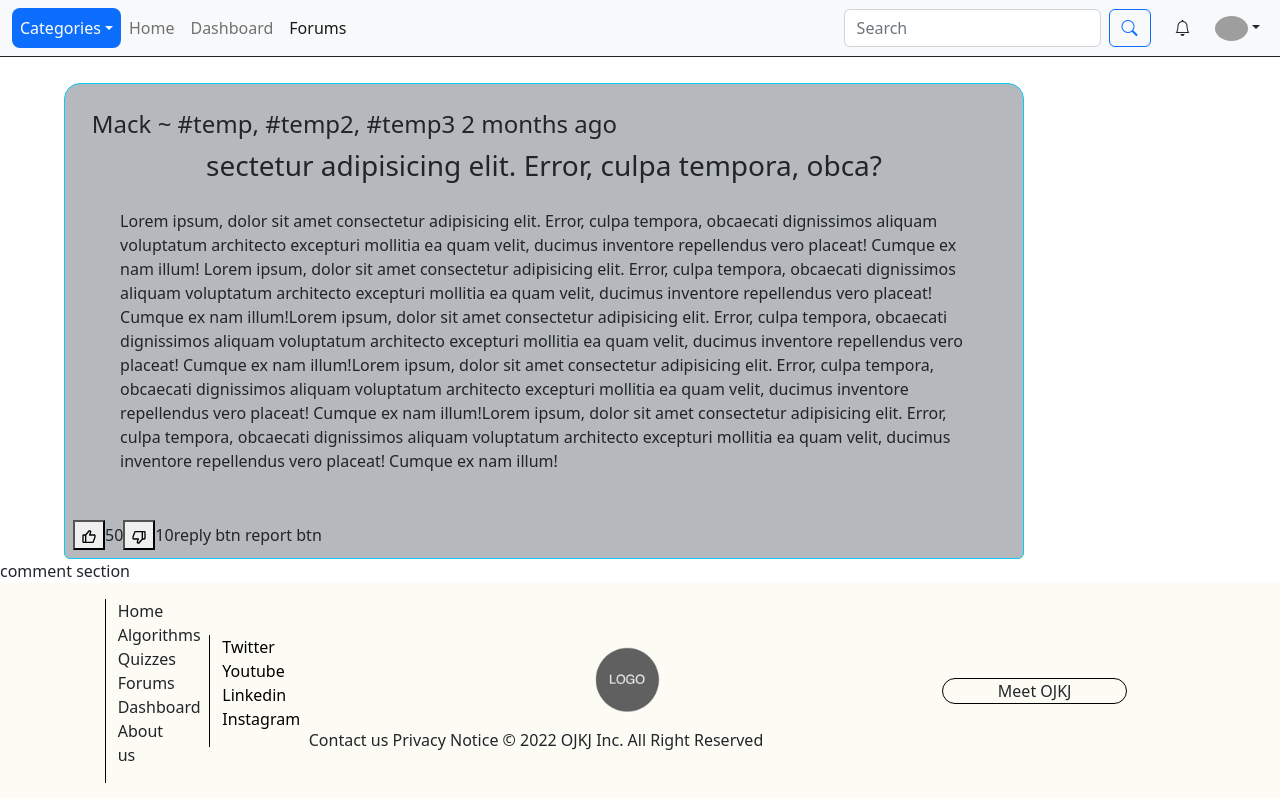
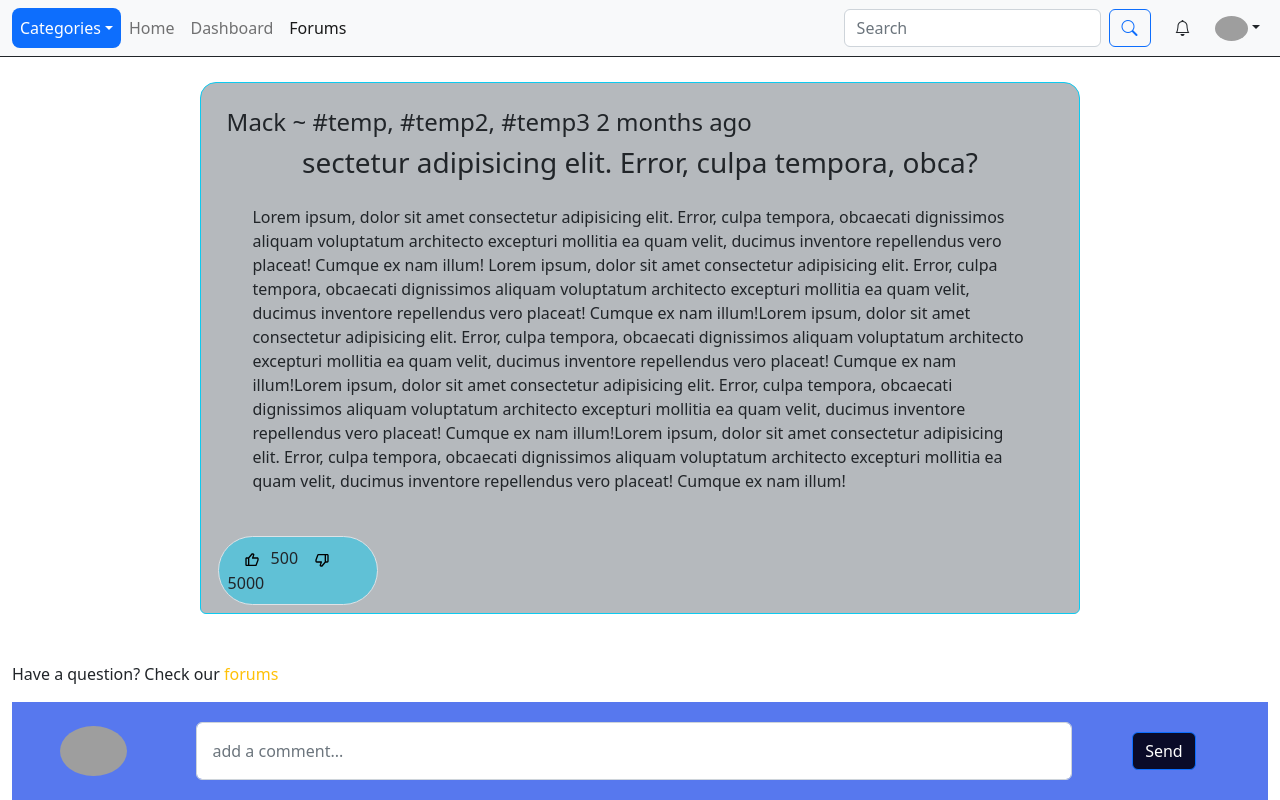
Before and after one commit to OrbelB/SimplyAlgorithms, a React (Create React App) app in the folder frontend/: page /forums/1 in a window 1280 px wide. Shown: the top 800 px of the page. Built offline with nearby package versions, Linux system fonts and the light colour scheme; grey boxes are pictures that could not be loaded.

Commit message:
forum post finished

```diff
--- a/frontend/src/components/forums/post_template/ForumPost.jsx
+++ b/frontend/src/components/forums/post_template/ForumPost.jsx
@@ -4,12 +4,13 @@ import cx from "classnames";
 import fp from "./ForumPost.module.css";
 import { BiLike, BiDislike } from 'react-icons/bi';
 import {useState} from "react";
+import CommentFrame from "../../comment/CommentFrame";
 let forum_post = {
   user:   "Mack",
   title:  "sectetur adipisicing elit. Error, culpa tempora, obca?",
   text:   "Lorem ipsum, dolor sit amet consectetur adipisicing elit. Error, culpa tempora, obcaecati dignissimos aliquam voluptatum architecto excepturi mollitia ea quam velit, ducimus inventore repellendus vero placeat! Cumque ex nam illum! Lorem ipsum, dolor sit amet consectetur adipisicing elit. Error, culpa tempora, obcaecati dignissimos aliquam voluptatum architecto excepturi mollitia ea quam velit, ducimus inventore repellendus vero placeat! Cumque ex nam illum!Lorem ipsum, dolor sit amet consectetur adipisicing elit. Error, culpa tempora, obcaecati dignissimos aliquam voluptatum architecto excepturi mollitia ea quam velit, ducimus inventore repellendus vero placeat! Cumque ex nam illum!Lorem ipsum, dolor sit amet consectetur adipisicing elit. Error, culpa tempora, obcaecati dignissimos aliquam voluptatum architecto excepturi mollitia ea quam velit, ducimus inventore repellendus vero placeat! Cumque ex nam illum!Lorem ipsum, dolor sit amet consectetur adipisicing elit. Error, culpa tempora, obcaecati dignissimos aliquam voluptatum architecto excepturi mollitia ea quam velit, ducimus inventore repellendus vero placeat! Cumque ex nam illum!",
-  like:   50,
-  dislike:10,
+  like:   500,
+  dislike:5000,
   posted: "2 months ago",
   tags:   "#temp, #temp2, #temp3",
   photo:  "add later",
@@ -63,8 +64,15 @@ export default function ForumPost ()  {
     }
 
   return (
-    <div key={id} className={cx(fp["window"], "contaainer-fluid")}>
-      <div className={cx(fp["post"], "border border-success p-2 rounded-bottom rounded-4 border-info bg-secondary text-dark bg-opacity-50 w-75 h-auto d-inline-block ")}>
+    <div key={id} className={cx(fp["window"], "container-fluid")}>
+      <div className={cx()}>
+
+      <div className={cx(fp["side2"])}>
+        <h1 className={cx(fp["category-label"])}>Related Posts</h1>
+          <div className={cx(fp["related-posts"])}>
+         </div>
+      </div>
+      <div className={cx(fp["post"], "border border-success p-2 rounded-bottom rounded-4 border-info bg-secondary text-dark bg-opacity-50 h-auto d-inline-block ")}>
         <div className={cx(fp['user'])}>
           <h4 >
             {
@@ -74,16 +82,14 @@ export default function ForumPost ()  {
         </div>
         <h3 className={cx(fp['title'])}>{forum_post.title}</h3>
         <div className={cx(fp['quetion'], "overflow-auto fw-normal lh-base")}>{forum_post.text}</div>
-        <div className={cx(fp["vote"])}>
+        <div className={cx(fp["vote"], "border rounded-pill bg-info bg-opacity-50")}>
           <button onClick={like_forum} className={cx(fp["ld"])}> <BiLike/></button>{like}
           <button onClick={dislike_forum} className={cx(fp["ld"])}> <BiDislike/></button>{dislike}
-
-          reply btn
-          report btn
-          </div>
+        </div>
+        </div>
       </div>
       <div>
-        comment section
+        <CommentFrame/>
 
       </div>
     </div>
--- a/frontend/src/components/forums/post_template/ForumPost.module.css
+++ b/frontend/src/components/forums/post_template/ForumPost.module.css
@@ -5,6 +5,7 @@
 .post{
     position: relative;
     left:5%;
+    width: 70%;
     margin-top: 2%;
 }
 .user{
@@ -19,3 +20,49 @@
     padding: 2% 5% 5% 5%;
     text-align: left;
 }
+.vote{
+    margin-left: 1%;
+    padding: 1%;
+    width: 20%;
+
+}
+.ld{
+    margin-left: 10px;
+    margin-right: 5px;
+    border: none;
+    background: none;
+}
+
+.side2 {
+    width: 20%;
+    float: right;
+    text-align: center;
+    flex: 0.3;
+    margin-left: 2%;
+    margin-right: 2.5%;
+}
+.category-label {
+    position: inherit;
+    font-size:30px;
+    text-decoration: underline;
+}
+
+.related-posts {
+    margin-left: 6vh;
+    height: 250px;
+    width: 350px;
+    background-color: var(--color-bg-main);
+}
+@media only screen and (min-width: 0px) and (max-width: 1400px) {
+    .side2{
+        display: none;
+    }
+    .post{
+        left: 15%;
+    }
+    .vote{
+        margin-left: 1%;
+        padding: 1%;
+        width: 20vh;
+    }
+}
```
